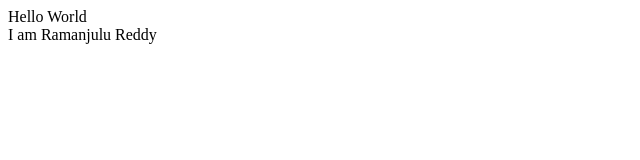
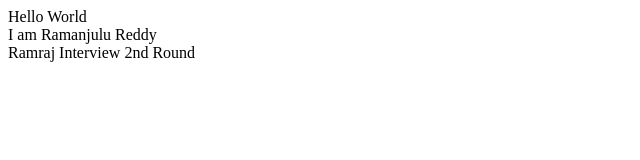
Before and after one commit to ramu241993/Tutorials, a plain HTML site: page Index.html in a window 1280 px wide. Shown: the whole page, without its empty margins (0-640 px from the left). Drawn offline with Linux system fonts and the light colour scheme.

Commit message:
Third Change

```diff
--- a/Index.html
+++ b/Index.html
@@ -1,2 +1,3 @@
 <div>Hello World</div>
 <div>I am Ramanjulu Reddy</div>
+<div> Ramraj Interview 2nd Round</div>
```
